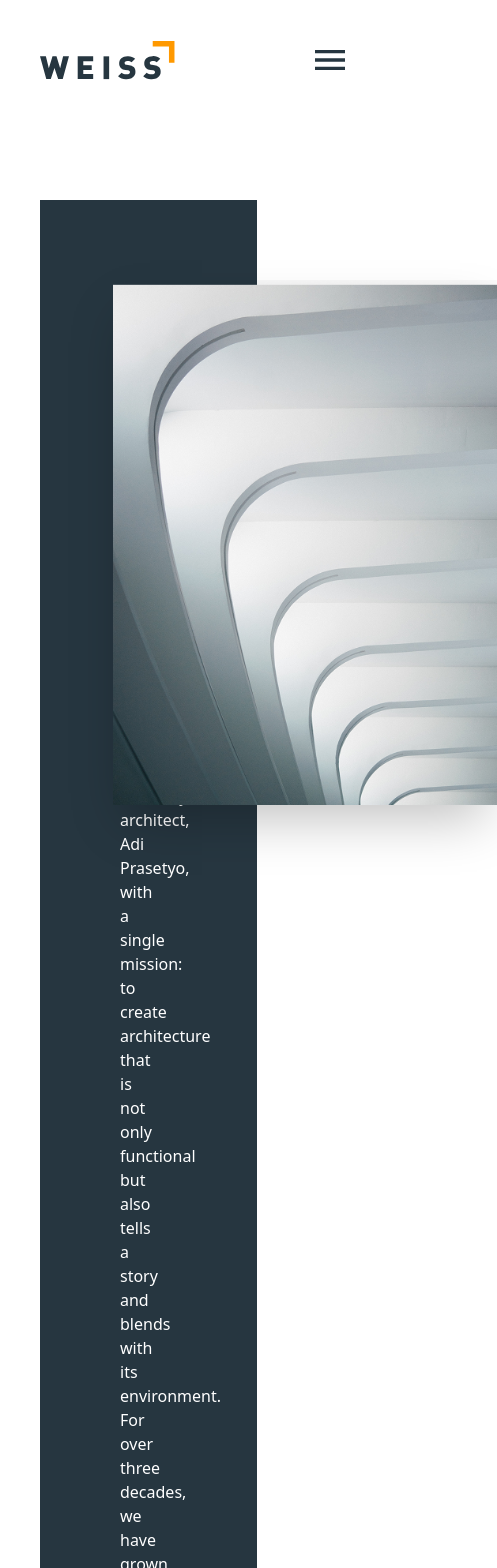
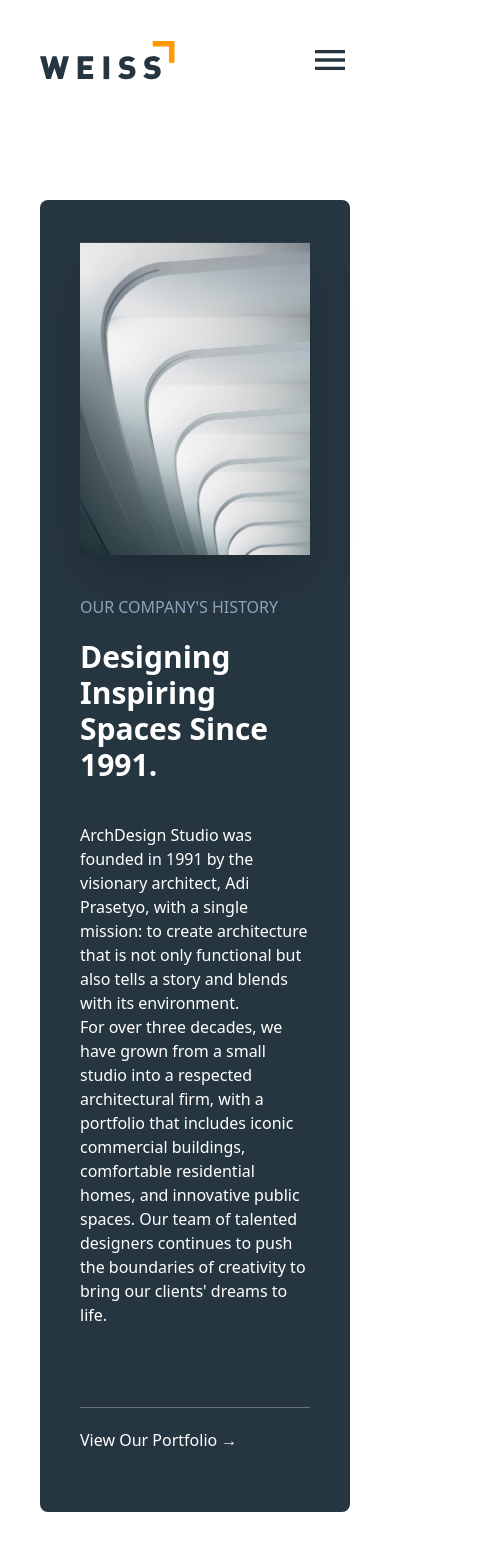
Before and after one commit to ItsnaMaulanaHasan/koda-b4-react3, a React (Vite) app: page /about in a window 390 px wide. Shown: the top 1568 px of the page, 497 px wide, since content can reach past the window. Built offline with nearby package versions, Linux system fonts and the light colour scheme.

Commit message:
feat: added responsive about page

```diff
--- a/src/pages/About.jsx
+++ b/src/pages/About.jsx
@@ -19,8 +19,11 @@ function About() {
 
 const AboutSection = () => {
   return (
-    <div className="bg-[#263640] p-20 text-white relative w-[70%]">
-      <div className="w-[70%]">
+    <div className="bg-[#263640] p-10 md:p-20 text-white relative w-full md:w-[70%] rounded-lg mx-auto">
+      <div className="mb-10 md:mb-0 md:absolute md:-right-60 md:top-20">
+        <img src="/public/img/img-about.png" alt="Image About" className="w-sm shadow-2xl" />
+      </div>
+      <div className="w-full md:w-[70%]">
         <div className="text-slate-400 mb-5 uppercase">Our Company's History</div>
         <div className="font-bold text-3xl mb-10">Designing Inspiring Spaces Since 1991.</div>
         <div>
@@ -32,10 +35,9 @@ const AboutSection = () => {
           <p></p>
         </div>
         <div className="h-[1px] w-full bg-gray-500 mt-20"></div>
-        <div className="mt-5 mb-5">View Our Portfolio →</div>
-      </div>
-      <div className="absolute -right-60 top-20">
-        <img src="/public/img/img-about.png" alt="Image About" className="w-sm shadow-2xl" />
+        <a href="#" className="block mt-5 mb-5 hover:underline">
+          View Our Portfolio →
+        </a>
       </div>
     </div>
   );
```
